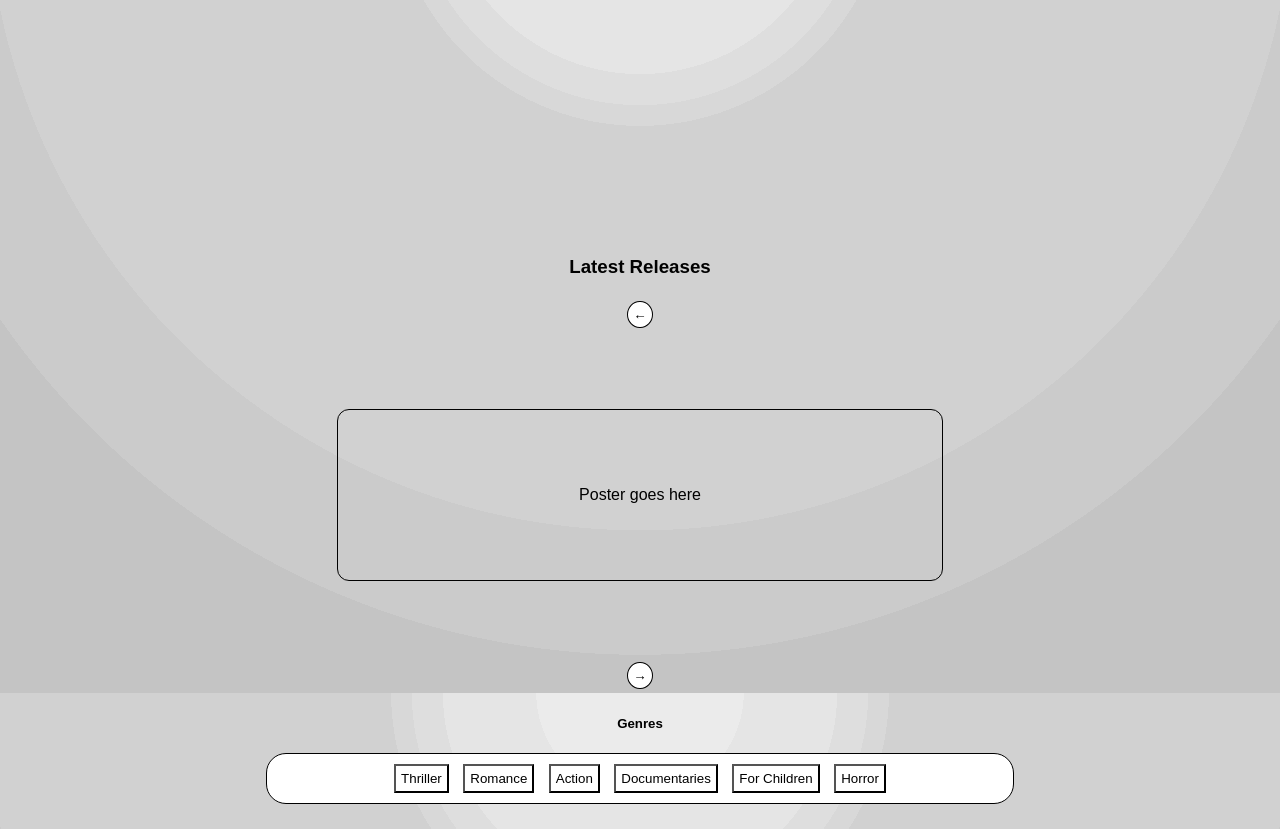
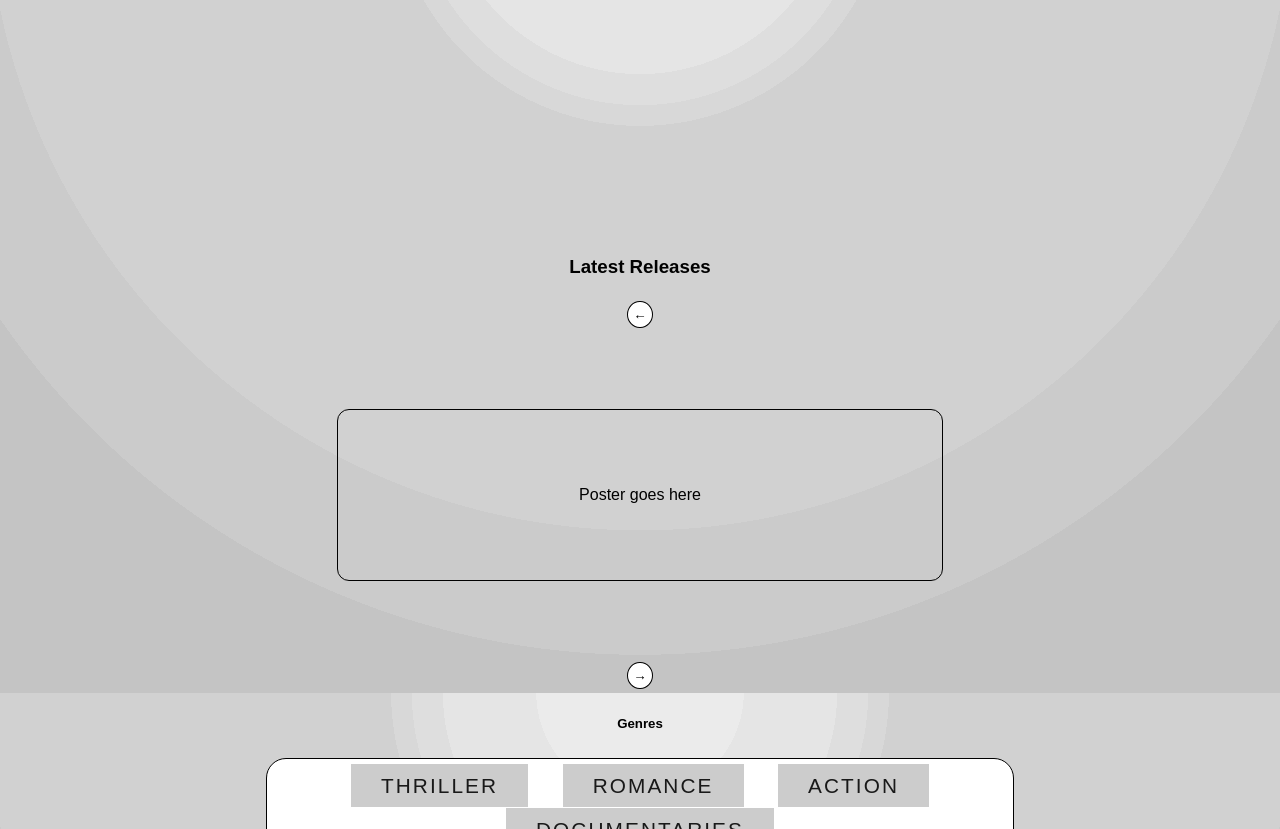
Before and after one commit to air-2000/eecs1012project, a plain HTML site: page index.html in a window 1280 px wide. Shown: the part 123-952 px from the top of the page. Drawn offline with Linux system fonts and the light colour scheme.

Commit message:
realigned genre buttons

```diff
--- a/genres.css
+++ b/genres.css
@@ -24,7 +24,7 @@
     height: 100px;
     margin:auto;
     border: 5px solid #555;
-    transition: width 1s, height 1s;
+    transition: width 1s, height 1s, letter-spacing 1s;
 }
 
 .top:hover {
--- a/index.css
+++ b/index.css
@@ -36,21 +36,27 @@ body{
     padding: 5px;
 }
 
-.genrebuttons{
+.genres {
+    text-align: center;
+}
+
+.genrebuttons {
+    display: inline-block;
     background-color: white;
     border: 1px solid black;
     border-radius: 20px;
-    text-align: center;
     margin: 5px;
     padding: 5px;
 }
 
-.genrebuttons button{
-    background-color: white;
-    text-align: center;
-    margin: 5px;
-    padding: 5px;
+.genrebuttons a {
+    display: inline-block;
+    margin: 0 5px;
+    padding: 10px;
+    text-decoration: none;
+    color: #000;
 }
+
 
 .logo{
 
@@ -122,7 +128,7 @@ a span {
     color: #191919;
     text-decoration: none;
     text-transform: uppercase;
-    font-size: 1.5em;
+    font-size: 1.3em;
     letter-spacing: 0.1em;
     font-weight: 400;
     padding: 10px 30px;
--- a/index.html
+++ b/index.html
@@ -35,7 +35,6 @@
         </div>
     </div>
 
-
 <div class="content">
     <div class="navposter">
         <h3>Latest Releases</h3>
@@ -51,12 +50,13 @@
     <div class="genres">
         <h5>Genres</h5>
         <div class="genrebuttons">
-            <button type="button">Thriller</button>
-            <button type="button">Romance</button>
-            <button type="button">Action</button>
-            <button type="button">Documentaries</button>
-            <button type="button">For Children</button>
-            <button type="button">Horror</button>
+            <a href="#" style="--clr:#1e9bff" onclick=""><span>Thriller</span></a>
+            <a href="#" style="--clr:#1e9bff" onclick=""><span>Romance</span></a>
+            <a href="#" style="--clr:#1e9bff" onclick=""><span>Action</span></a>
+            <a href="#" style="--clr:#1e9bff" onclick=""><span>Documentaries</span></a>
+            <br><br>
+            <a href="#" style="--clr:#1e9bff" onclick="location.href='genres.html'"><span>For Children</span></a>
+            <a href="#" style="--clr:#1e9bff" onclick=""><span>Horror</span></a>
         </div>
     </div>
     </div>
```
